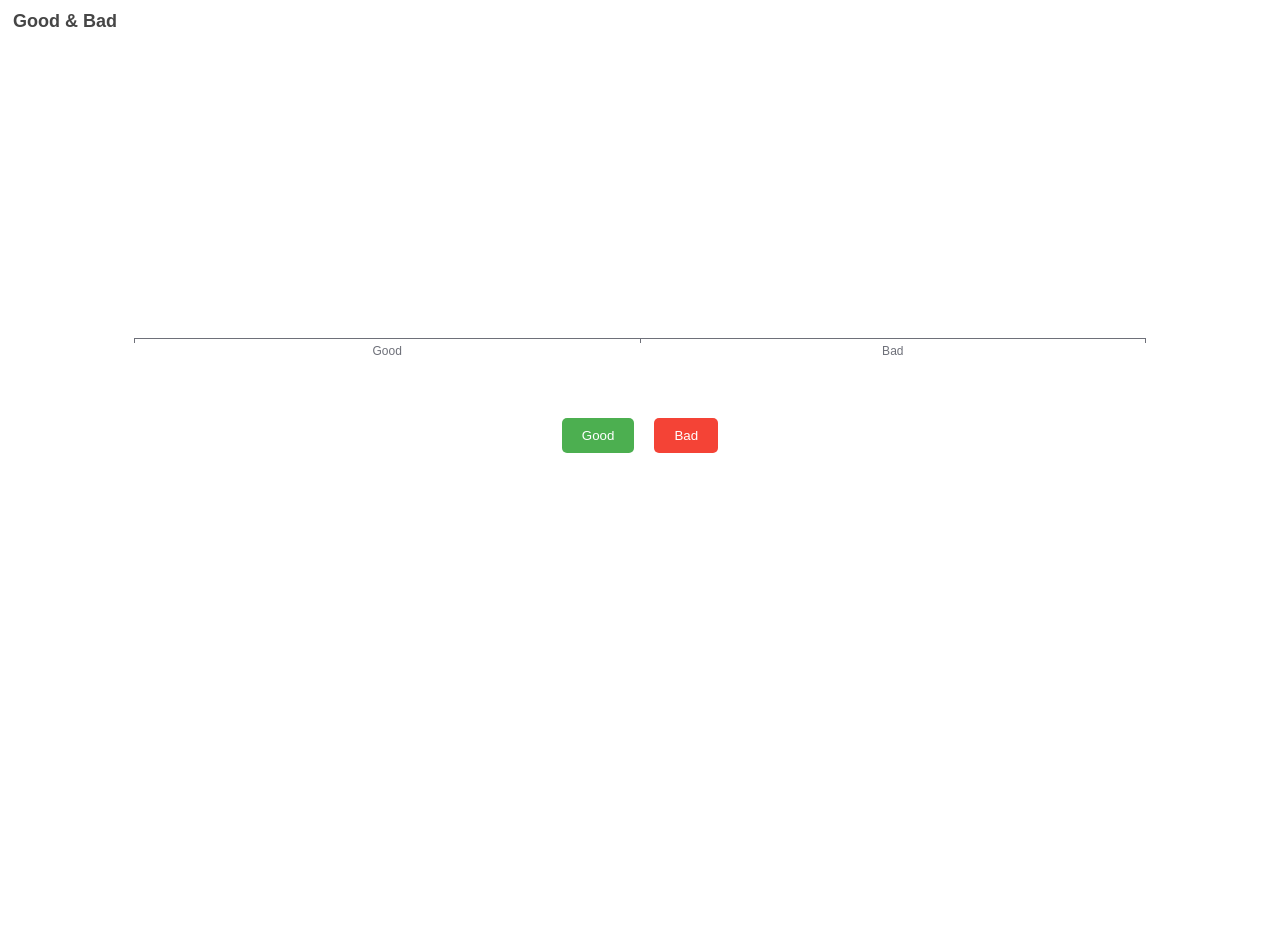
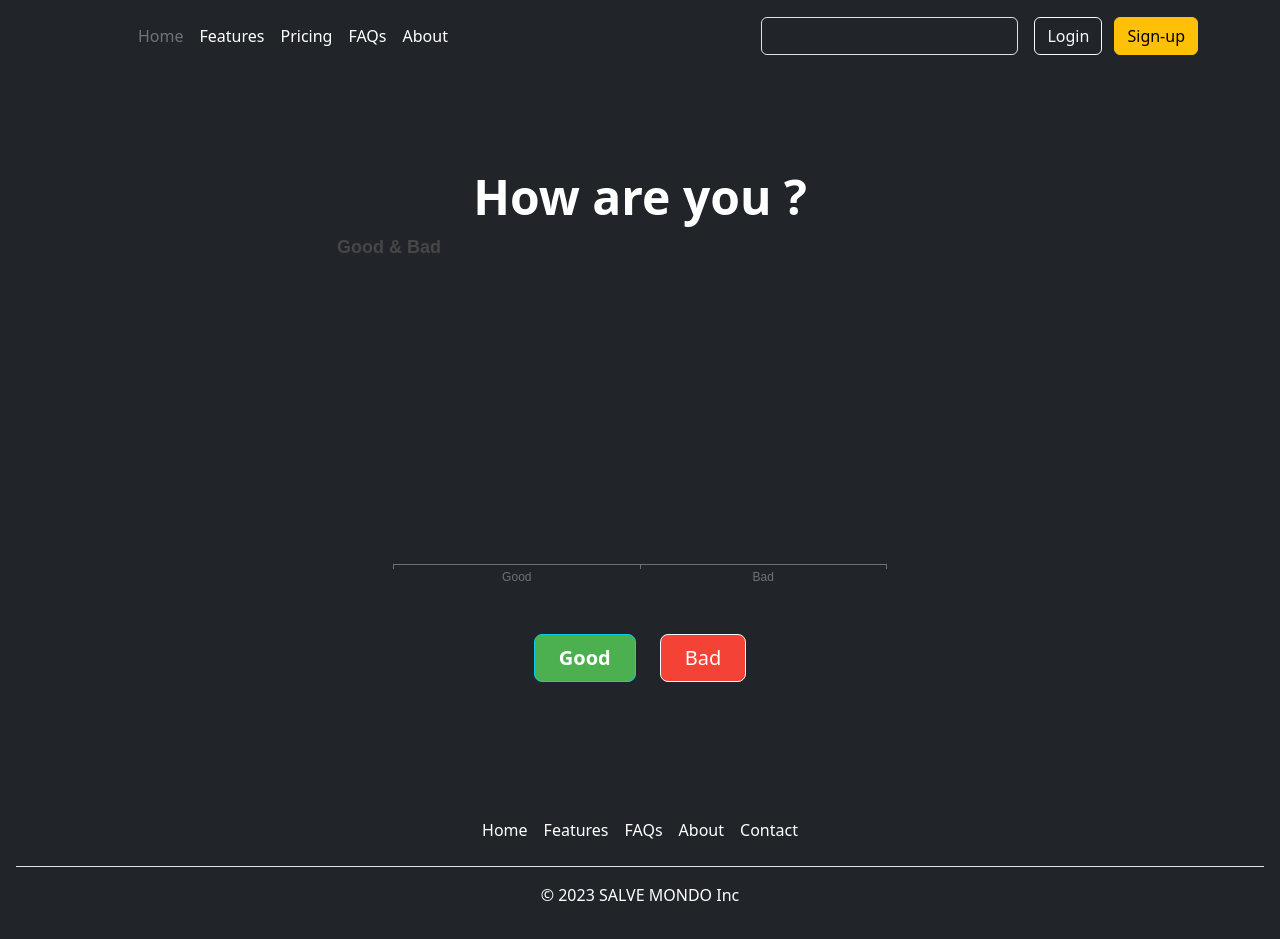
Before and after one commit to kalawaja/good-bad, a plain HTML site: page index.html in a window 1280 px wide. Before the commit the page ends 800 px from the top, so only its background shows below. Drawn offline with nearby package versions, Linux system fonts and the light colour scheme.

Commit message:
fix index

```diff
--- a/index.html
+++ b/index.html
@@ -7,14 +7,59 @@
     <script defer src="./echarts.js"></script>
     <script  defer src="./charts.js"></script>
     <link rel="stylesheet" href="./style.css">
-
+    <link href="https://cdn.jsdelivr.net/npm/bootstrap@5.3.0-alpha1/dist/css/bootstrap.min.css" rel="stylesheet" integrity="sha384-GLhlTQ8iRABdZLl6O3oVMWSktQOp6b7In1Zl3/Jr59b6EGGoI1aFkw7cmDA6j6gD" crossorigin="anonymous">
     <title>Good-Bad</title>
 </head>
 <body>
-    <div id="chart"></div>
-    <div class="buttons">
-        <button id="btn-good" onclick="good()">Good</button>
-        <button id="btn-bad" onclick="bad()">Bad</button>
-    </div>
+    <div class="b-example-divider"></div>
+    <header class="p-3 text-bg-dark">
+        <div class="container">
+            <div class="d-flex flex-wrap align-items-center justify-content-center justify-content-lg-start">
+                <a href="/" class="d-flex align-items-center mb-2 mb-lg-0 text-white text-decoration-none">
+                    <svg class="bi me-2" width="40" height="32" role="img" aria-label="Bootstrap"><use xlink:href="#bootstrap"></use></svg>
+                </a>
+
+                <ul class="nav col-12 col-lg-auto me-lg-auto mb-2 justify-content-center mb-md-0">
+                    <li><a href="#" class="nav-link px-2 text-secondary">Home</a></li>
+                    <li><a href="#" class="nav-link px-2 text-white">Features</a></li>
+                    <li><a href="#" class="nav-link px-2 text-white">Pricing</a></li>
+                    <li><a href="#" class="nav-link px-2 text-white">FAQs</a></li>
+                    <li><a href="#" class="nav-link px-2 text-white">About</a></li>
+                </ul>
+
+                <form class="col-12 col-lg-auto mb-3 mb-lg-0 me-lg-3" role="search">
+                    <input type="search" class="form-control form-control-dark text-bg-dark" placeholder="Search..." aria-label="Search">
+                </form>
+
+                <div class="text-end">
+                    <button type="button" class="btn btn-outline-light me-2">Login</button>
+                    <button type="button" class="btn btn-warning">Sign-up</button>
+                </div>
+            </div>
+        </div>
+    </header>
+    <div class="bg-dark text-secondary px-4 py-5 text-center">
+        <div class="py-5">
+          <h1 class="display-5 fw-bold text-white">How are you ?</h1>
+          <div class="col-lg-6 mx-auto">
+            <div id="chart"></div>
+            <div class="d-grid gap-2 d-sm-flex justify-content-sm-center">
+              <button id="btn-good" type="button" class="btn btn-outline-info btn-lg px-4 me-sm-3 fw-bold" onclick="good()">Good</button>
+              <button id="btn-bad" type="button" class="btn btn-outline-light btn-lg px-4" onclick="bad()">Bad</button>
+            </div>
+          </div>
+        </div>
+      </div>
+        <footer class="p-3 bg-dark">
+          <ul class="nav justify-content-center border-bottom p-3 mb-3">
+            <li class="nav-item"><a href="#" class="nav-link px-2 text-white">Home</a></li>
+            <li class="nav-item"><a href="#" class="nav-link px-2 text-white">Features</a></li>
+            <li class="nav-item"><a href="#" class="nav-link px-2 text-white">FAQs</a></li>
+            <li class="nav-item"><a href="#" class="nav-link px-2 text-white">About</a></li>
+            <li class="nav-item"><a href="#" class="nav-link px-2 text-white">Contact</a></li>
+          </ul>
+          <p class="text-center text-white">© 2023 <span id="salve">SALVE</span> <span id="mondo">MONDO</span> Inc</p>
+        </footer>
+
 </body>
 </html>
```
